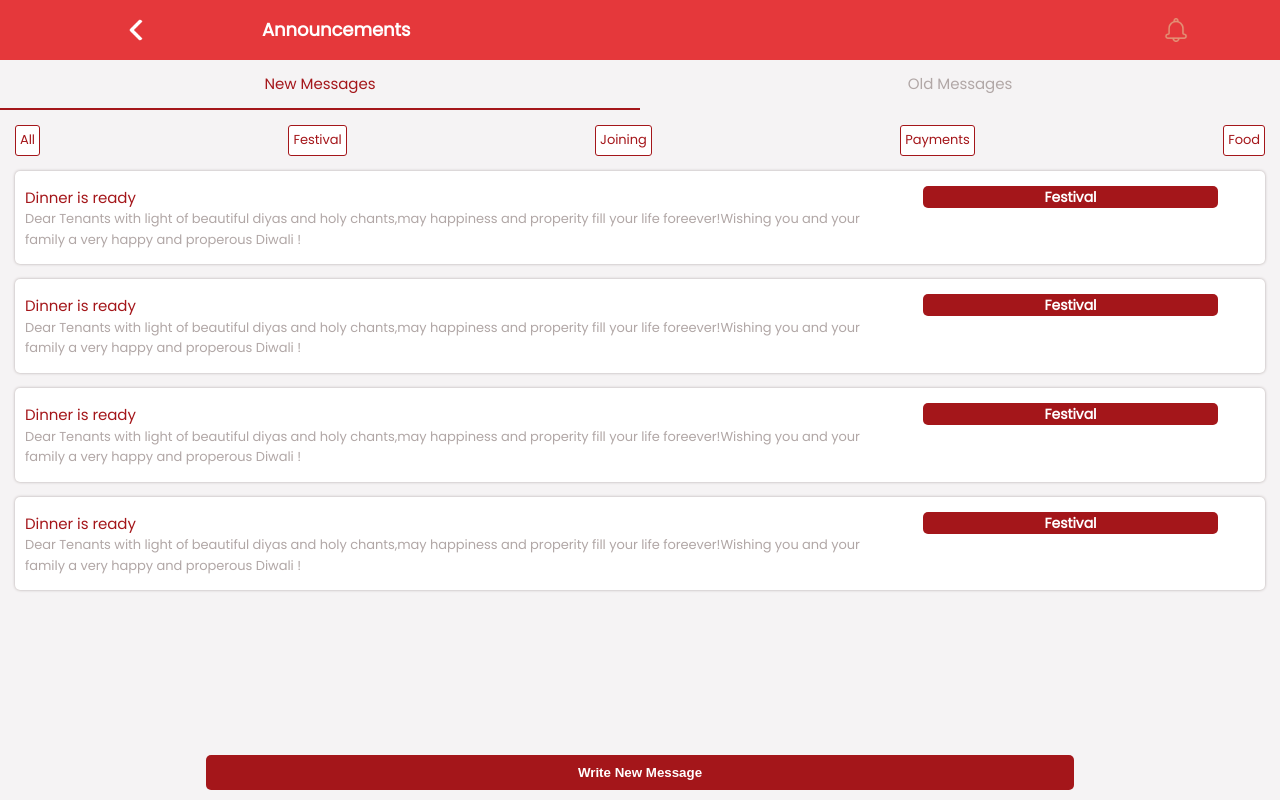
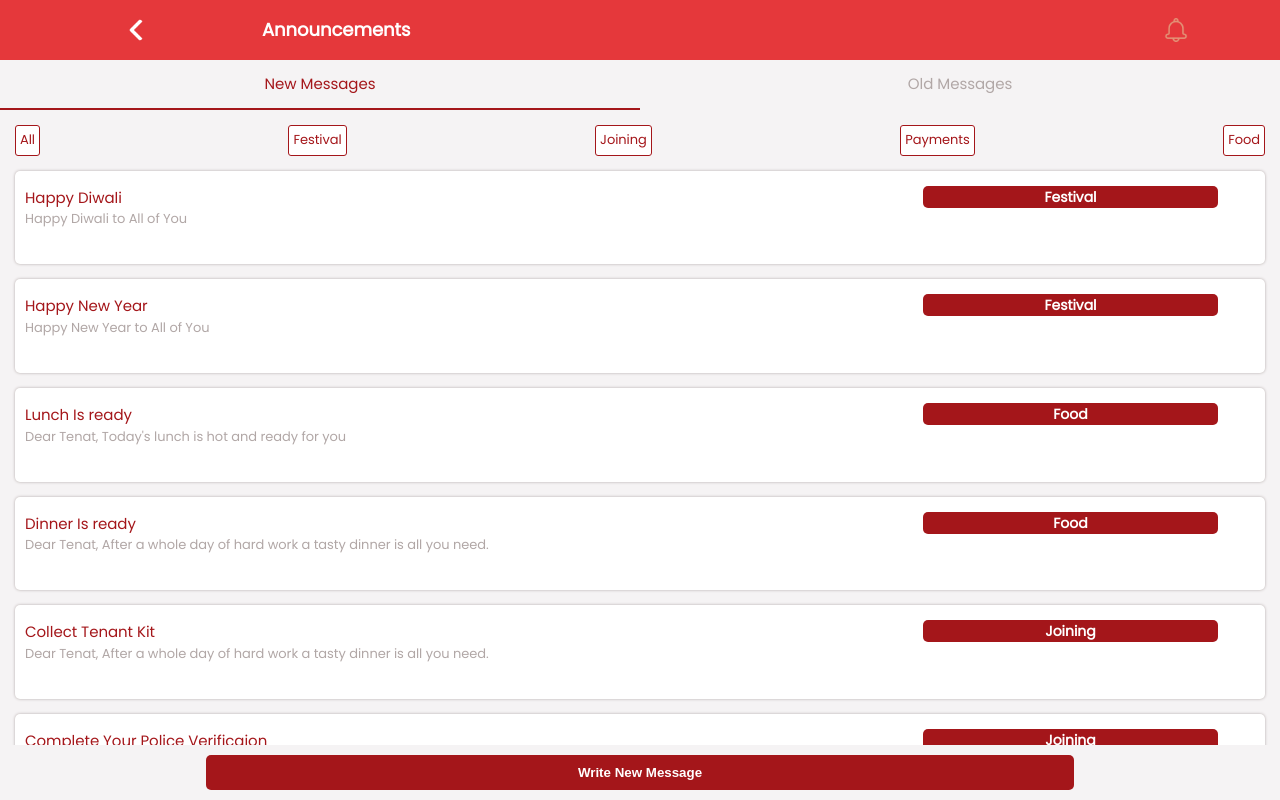
Before and after one commit to codeWithJooy/Rentfrontend, a React (Create React App) app: page /announcement in a window 1280 px wide. Built offline with nearby package versions, Linux system fonts and the light colour scheme.

Commit message:
Announcement changes

```diff
--- a/src/Pages/Announcement/AddAnnouncement.js
+++ b/src/Pages/Announcement/AddAnnouncement.js
@@ -1,8 +1,10 @@
 import React, { useState } from "react";
 import "./Announcement.css";
 import Header from "../../Components/Header/Header";
+import { useSelector } from "react-redux";
 const AddAnnouncement = () => {
   const [navActive, setNavActive] = useState("new");
+  const { title, message } = useSelector((state) => state.ann);
   return (
     <div className="annMain">
       <Header name={"Send Message"} link={"/announcement"} type={"back"} />
@@ -14,7 +16,12 @@ const AddAnnouncement = () => {
               <img src="Assets/Announcement/write.png" />
             </div>
             <div className="addCardInstrument">
-              <input type="text" placeholder="Type Message Title" />
+              <input
+                type="text"
+                placeholder="Type Message Title"
+                value={title}
+                onChange={() => console.log()}
+              />
             </div>
           </div>
         </div>
@@ -26,7 +33,11 @@ const AddAnnouncement = () => {
               <img src="Assets/Announcement/write.png" />
             </div>
             <div className="addCardInstrument">
-              <textarea placeholder="Type Message Body"></textarea>
+              <textarea
+                placeholder="Type Message Body"
+                value={message}
+                onChange={() => console.log()}
+              ></textarea>
             </div>
           </div>
         </div>
@@ -41,7 +52,7 @@ const AddAnnouncement = () => {
           </div>
         </div>
         <div className="newMsg">
-          <button>Write New Message</button>
+          <button>Send Announcement</button>
         </div>
       </div>
     </div>
--- a/src/Pages/Announcement/Announcement.js
+++ b/src/Pages/Announcement/Announcement.js
@@ -1,8 +1,10 @@
 import React, { useState } from "react";
 import { useHistory } from "react-router-dom";
+import { useDispatch } from "react-redux";
+import { setAnn } from "../../actions/annAction";
 import "./Announcement.css";
 import Header from "../../Components/Header/Header";
-
+import { announcementData } from "../../data/announcementData";
 const Announcement = () => {
   const history = useHistory();
   const [navActive, setNavActive] = useState("new");
@@ -37,33 +39,50 @@ export default Announcement;
 
 const AnnNew = () => {
   const history = useHistory();
+  const [tag, setTag] = useState("all");
   const handleWrite = () => {
     history.push("/addann");
   };
   return (
     <div className="annContainer">
       <div class="newTagsSection">
-        <div className="newTagUnit">
+        <div className="newTagUnit" onClick={() => setTag("all")}>
           <p>All</p>
         </div>
-        <div className="newTagUnit">
+        <div className="newTagUnit" onClick={() => setTag("Festival")}>
           <p>Festival</p>
         </div>
-        <div className="newTagUnit">
+        <div className="newTagUnit" onClick={() => setTag("Joining")}>
           <p>Joining</p>
         </div>
-        <div className="newTagUnit">
+        <div className="newTagUnit" onClick={() => setTag("Payments")}>
           <p>Payments</p>
         </div>
-        <div className="newTagUnit">
+        <div className="newTagUnit" onClick={() => setTag("Food")}>
           <p>Food</p>
         </div>
       </div>
       <div className="newCardSection">
-        <AnnCard />
-        <AnnCard />
-        <AnnCard />
-        <AnnCard />
+        {tag !== "all" &&
+          announcementData
+            .filter((val) => val.tag == tag)
+            .map((data, key) => (
+              <AnnCard
+                key={key}
+                title={data.title}
+                message={data.messgae}
+                tag={data.tag}
+              />
+            ))}
+        {tag == "all" &&
+          announcementData.map((data, key) => (
+            <AnnCard
+              key={key}
+              title={data.title}
+              message={data.messgae}
+              tag={data.tag}
+            />
+          ))}
       </div>
       <div className="newMsg">
         <button onClick={handleWrite}>Write New Message</button>
@@ -72,24 +91,30 @@ const AnnNew = () => {
   );
 };
 
-const AnnCard = () => {
+const AnnCard = ({ title, message, tag }) => {
+  const dispatch = useDispatch();
+  const history = useHistory();
+  const handleClick = () => {
+    const data = {
+      title: title,
+      message: message,
+    };
+    dispatch(setAnn(data));
+    history.push("/addann");
+  };
   return (
-    <div className="newCard">
+    <div className="newCard" onClick={handleClick}>
       <div className="newCardText">
         <div className="newCardHeading">
-          <p>Dinner is ready</p>
+          <p>{title}</p>
         </div>
         <div className="newCardDesc">
-          <p>
-            Dear Tenants with light of beautiful diyas and holy chants,may
-            happiness and properity fill your life foreever!Wishing you and your
-            family a very happy and properous Diwali !
-          </p>
+          <p>{message}</p>
         </div>
       </div>
       <div className="newCardTagSection">
         <div className="newTag">
-          <p>Festival</p>
+          <p>{tag}</p>
         </div>
       </div>
     </div>
--- /dev/null
+++ b/src/actionTypes/annActionType.js
@@ -0,0 +1 @@
+export const SET_ANN = "SET_ANN";
--- /dev/null
+++ b/src/actions/annAction.js
@@ -0,0 +1,8 @@
+import { SET_ANN } from "../actionTypes/annActionType";
+
+export const setAnn = (data) => {
+  return {
+    type: SET_ANN,
+    payload: data,
+  };
+};
--- a/src/data/announcementData.js
+++ b/src/data/announcementData.js
@@ -12,6 +12,36 @@ export const announcementData = [
   {
     title: "Lunch Is ready",
     messgae: "Dear Tenat, Today's lunch is hot and ready for you",
-    tag: "Festival",
+    tag: "Food",
+  },
+  {
+    title: "Dinner Is ready",
+    messgae:
+      "Dear Tenat, After a whole day of hard work a tasty dinner is all you need.",
+    tag: "Food",
+  },
+  {
+    title: "Collect Tenant Kit",
+    messgae:
+      "Dear Tenat, After a whole day of hard work a tasty dinner is all you need.",
+    tag: "Joining",
+  },
+  {
+    title: "Complete Your Police Verificaion",
+    messgae:
+      "Dear Tenat, After a whole day of hard work a tasty dinner is all you need.",
+    tag: "Joining",
+  },
+  {
+    title: "Collect Tenant Kit",
+    messgae:
+      "Dear Tenat, After a whole day of hard work a tasty dinner is all you need.",
+    tag: "Payments",
+  },
+  {
+    title: "Complete Your Police Verificaion",
+    messgae:
+      "Dear Tenat, After a whole day of hard work a tasty dinner is all you need.",
+    tag: "Payments",
   },
 ];
--- /dev/null
+++ b/src/reducers/annReducer.js
@@ -0,0 +1,21 @@
+import { SET_ANN } from "../actionTypes/annActionType";
+
+const initial = {
+  title: "",
+  message: "",
+};
+
+const annReducer = (state = initial, action) => {
+  switch (action.type) {
+    case SET_ANN:
+      return {
+        ...state,
+        title: action.payload.title,
+        message: action.payload.message,
+      };
+    default:
+      return state;
+  }
+};
+
+export default annReducer;
--- a/src/reducers/index.js
+++ b/src/reducers/index.js
@@ -9,6 +9,7 @@ import userReducer from "./userReducer";
 import dueReducer from "./dueReducer";
 import foodReducer from "./foodReducer";
 import memberReducer from "./memberReducer";
+import annReducer from "./annReducer";
 
 const rootReducer = combineReducers({
   floor: floorReducer,
@@ -20,6 +21,7 @@ const rootReducer = combineReducers({
   due: dueReducer,
   food: foodReducer,
   member: memberReducer,
+  ann: annReducer,
 });
 
 export default rootReducer;
```
